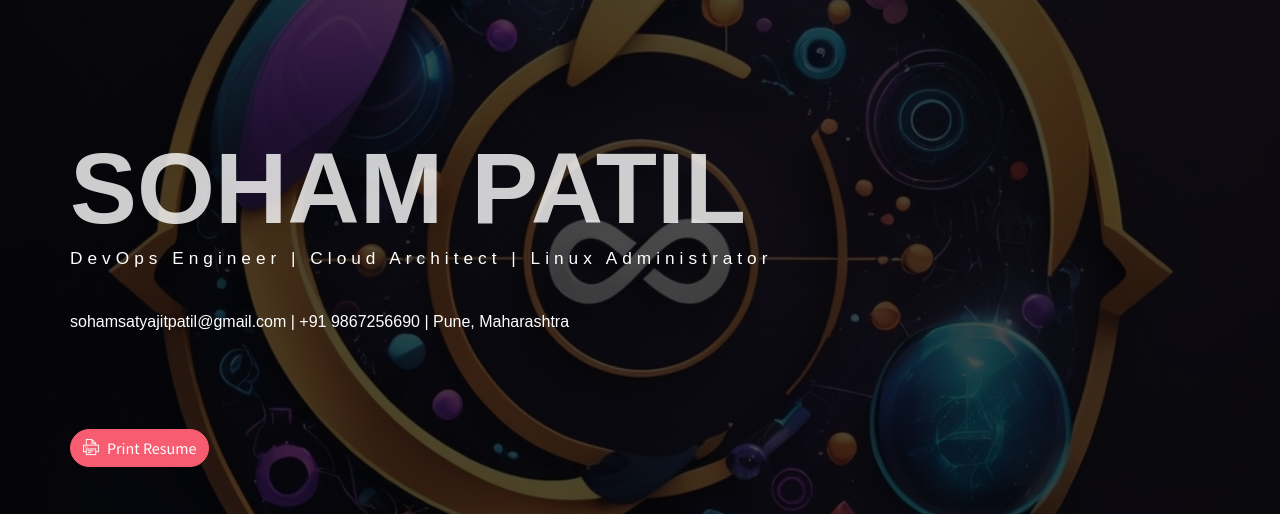
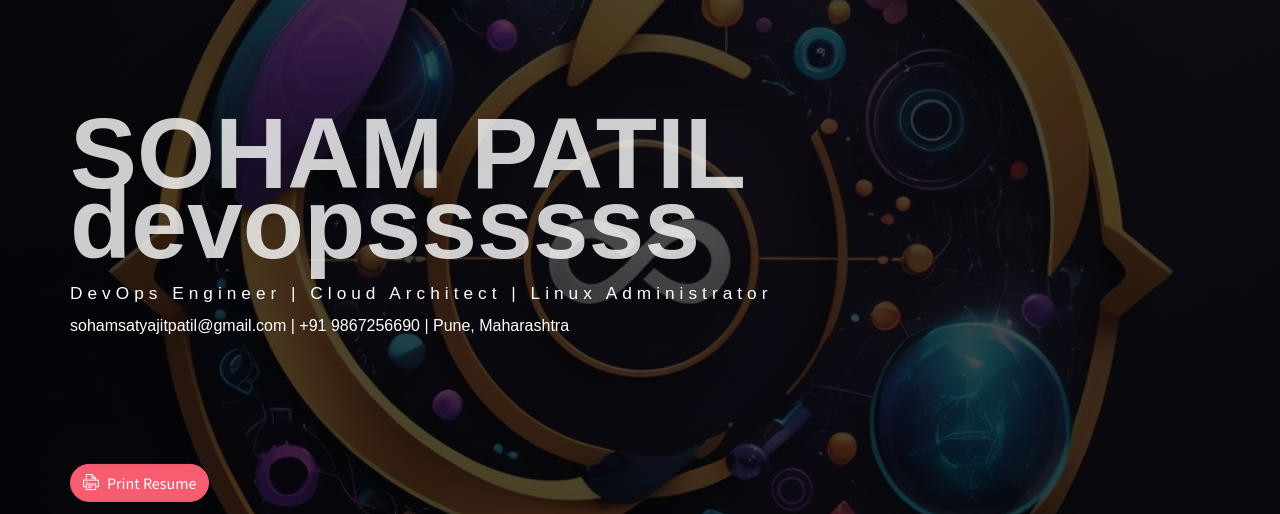
Before and after one commit to sohampatil8/demo-profile, a plain HTML site: page index.html in a window 1280 px wide. Shown: the part 46-560 px from the top of the page. Drawn offline with Linux system fonts and the light colour scheme.

Commit message:
Update index.html

```diff
--- a/index.html
+++ b/index.html
@@ -24,7 +24,7 @@
             </ul>
             <div class="header-content">
                 <h4 class="header-subtitle" ></h4>
-                <h1 class="header-title">SOHAM PATIL</h1>
+                <h1 class="header-title">SOHAM PATIL devopssssss</h1>
                 <h4 class="header-mono" >DevOps Engineer | Cloud Architect | Linux Administrator</h4> <br> <br> <br> <br> <br>
                 <h6 class="header-content" > sohamsatyajitpatil@gmail.com | +91 9867256690 | Pune, Maharashtra</h6>
                 <a href="assets/imgs/soham_patil_resume.pdf" download="soham_patil_resume.pdf">
```
